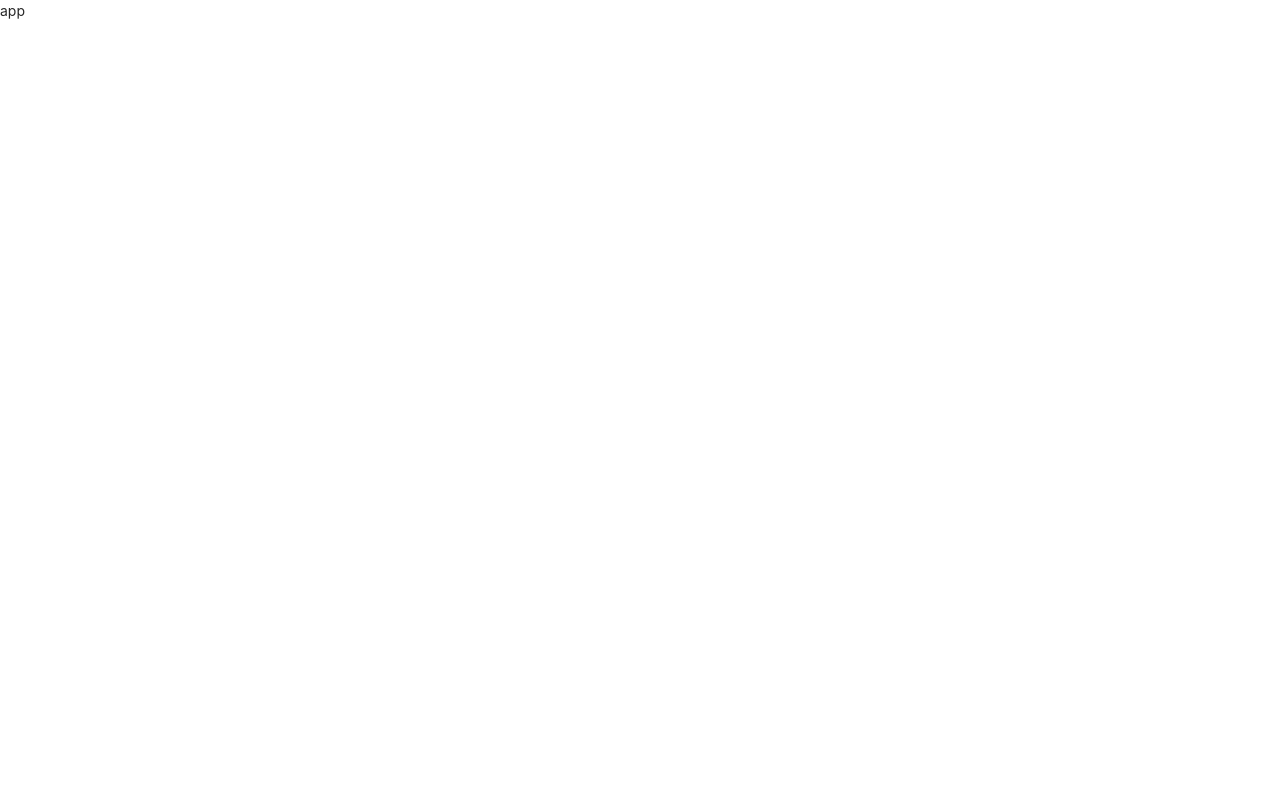
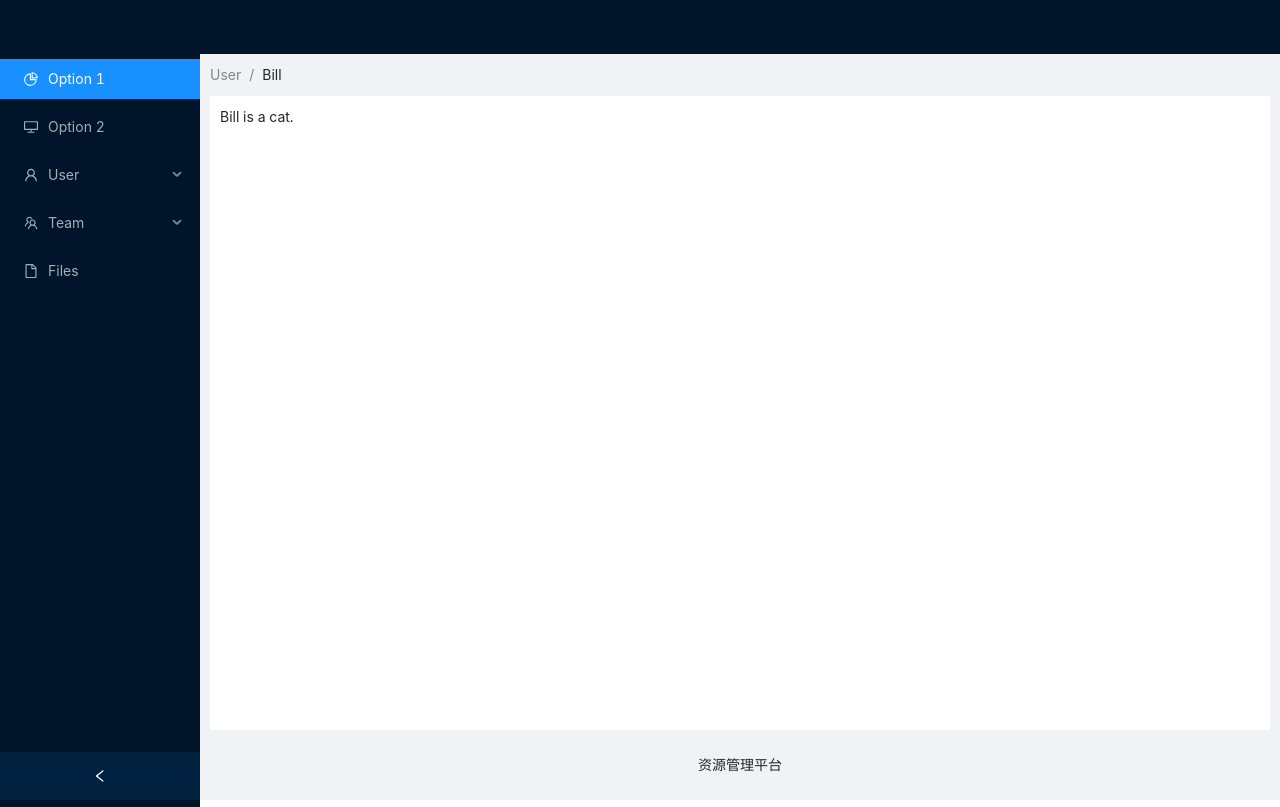
Before and after one commit to gaowei1012/ele-app, a React (Create React App) app: page / in a window 1280 px wide. Built offline with nearby package versions, Linux system fonts and the light colour scheme.

Commit message:
add antd

```diff
--- a/config-overrides.js
+++ b/config-overrides.js
@@ -1,12 +1,13 @@
 const { override, fixBabelImports, addWebpackAlias, addDecoratorsLegacy, addWebpackPlugin } = require('customize-cra')
 const ProgressBarPlugin = require('progress-bar-webpack-plugin')
+const WebpackBar = require('webpackbar')
 const path = require('path')
 
 module.exports = override(
   fixBabelImports('import', {
     libraryName: 'antd',
     libraryDirectory: 'es',
-    style: 'css'
+    style: true
   }),
   addWebpackAlias({
     // eslint-disable-next-line no-useless-computed-key
@@ -14,6 +15,7 @@ module.exports = override(
   }),
   addDecoratorsLegacy(),
   addWebpackPlugin(
-    new ProgressBarPlugin(), // webpack 打包进度条
+    // new ProgressBarPlugin(), // webpack 打包进度条
+    new WebpackBar()
   )
 )
--- a/package.json
+++ b/package.json
@@ -5,6 +5,8 @@
   "homepage": ".",
   "main": "main.js",
   "dependencies": {
+    "@ant-design/charts": "^1.2.14",
+    "@ant-design/icons": "^4.7.0",
     "@testing-library/jest-dom": "^5.11.4",
     "@testing-library/react": "^11.1.0",
     "@testing-library/user-event": "^12.1.10",
@@ -58,6 +60,7 @@
     "progress-bar-webpack-plugin": "^2.1.0",
     "react-app-rewired": "^2.1.8",
     "sass": "^1.43.4",
-    "wait-on": "^6.0.0"
+    "wait-on": "^6.0.0",
+    "webpackbar": "^5.0.0-3"
   }
 }
--- a/src/app.tsx
+++ b/src/app.tsx
@@ -1,8 +1,62 @@
-import React from 'react'
+import React, { useState } from 'react'
+import { Layout, Menu, Breadcrumb } from 'antd'
+import {
+  DesktopOutlined,
+  PieChartOutlined,
+  FileOutlined,
+  TeamOutlined,
+  UserOutlined,
+} from '@ant-design/icons'
+
+const { SubMenu } = Menu;
+const { Header, Content, Sider, Footer } = Layout;
 
 const App = () => {
+  const [collapsed, setCollapsed] = useState<boolean>(false)
+
+  const onCollapse = (collapsed: boolean) => {
+    setCollapsed(collapsed)
+  };
+
   return (
-    <div>app</div>
+    <Layout style={{ minHeight: '100vh' }}>
+      <Sider collapsible collapsed={collapsed} onCollapse={onCollapse}>
+        <div className="logo" style={{height: 55}} />
+        <Menu style={{height: '100%'}} theme="dark" defaultSelectedKeys={['1']} mode='inline'>
+          <Menu.Item key="1" icon={<PieChartOutlined />}>
+            Option 1
+          </Menu.Item>
+          <Menu.Item key="2" icon={<DesktopOutlined />}>
+            Option 2
+          </Menu.Item>
+          <SubMenu key="sub1" icon={<UserOutlined />} title="User">
+            <Menu.Item key="3">Tom</Menu.Item>
+            <Menu.Item key="4">Bill</Menu.Item>
+            <Menu.Item key="5">Alex</Menu.Item>
+          </SubMenu>
+          <SubMenu key="sub2" icon={<TeamOutlined />} title="Team">
+            <Menu.Item key="6">Team 1</Menu.Item>
+            <Menu.Item key="8">Team 2</Menu.Item>
+          </SubMenu>
+          <Menu.Item key="9" icon={<FileOutlined />}>
+            Files
+          </Menu.Item>
+        </Menu>
+      </Sider>
+      <Layout className="site-layout">
+        <Header className="site-layout-background" style={{ padding: 0, height: 54 }} />
+        <Content style={{ margin: '0 10px'}}>
+          <Breadcrumb style={{ margin: '10px 0' }}>
+            <Breadcrumb.Item>User</Breadcrumb.Item>
+            <Breadcrumb.Item>Bill</Breadcrumb.Item>
+          </Breadcrumb>
+          <div style={{ padding: 10, minHeight: '100%', background: '#fff' }}>
+            Bill is a cat.
+          </div>
+        </Content>
+        <Footer style={{ textAlign: 'center' }}>资源管理平台</Footer>
+      </Layout>
+    </Layout>
   )
 }
 
--- a/src/index.scss
+++ b/src/index.scss
@@ -1,3 +1,5 @@
+@import '~antd/dist/antd.css';
+
 body {
   margin: 0;
   font-family: -apple-system, BlinkMacSystemFont, 'Segoe UI', 'Roboto', 'Oxygen',
```
Also changed, not shown: 1 other file (tests, documents, lock files or other folders).
